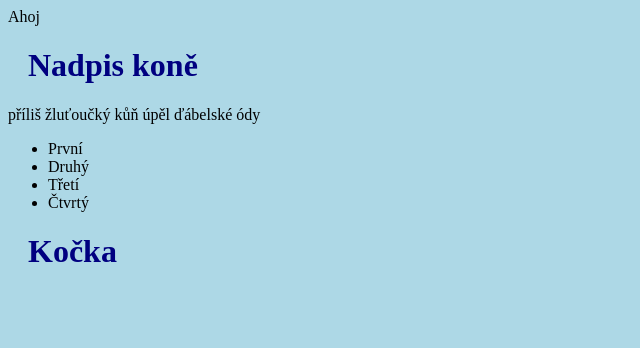
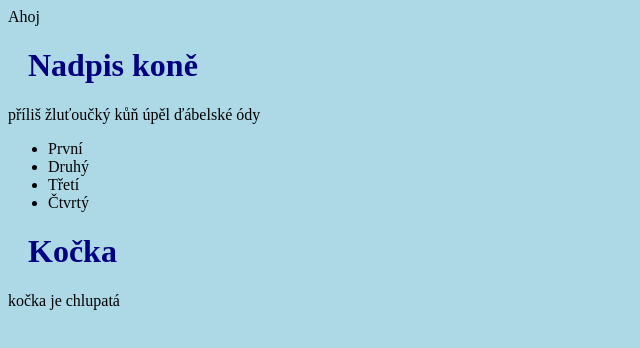
Before and after one commit to serych/web-ct, a plain HTML site: page index.html in a window 1280 px wide. Shown: the whole page, without its empty margins (0-640 px from the left). Drawn offline with Linux system fonts and the light colour scheme.

Commit message:
chlupatá

```diff
--- a/index.html
+++ b/index.html
@@ -17,6 +17,7 @@
 	<li>Čtvrtý</li>
 </ul>
 <h1>Kočka</h1>
+kočka je chlupatá
 
 </body>
 </html>
```
